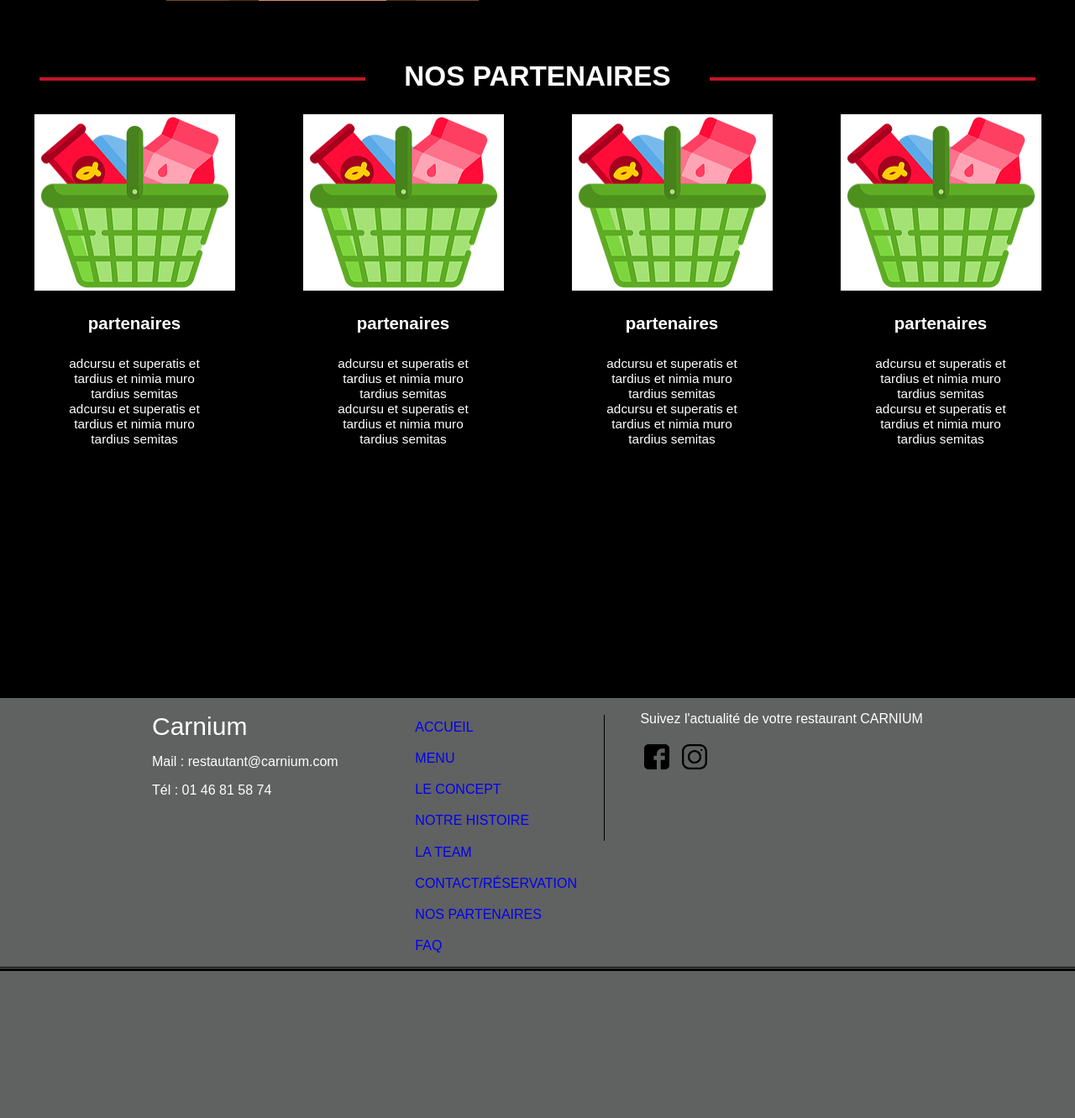
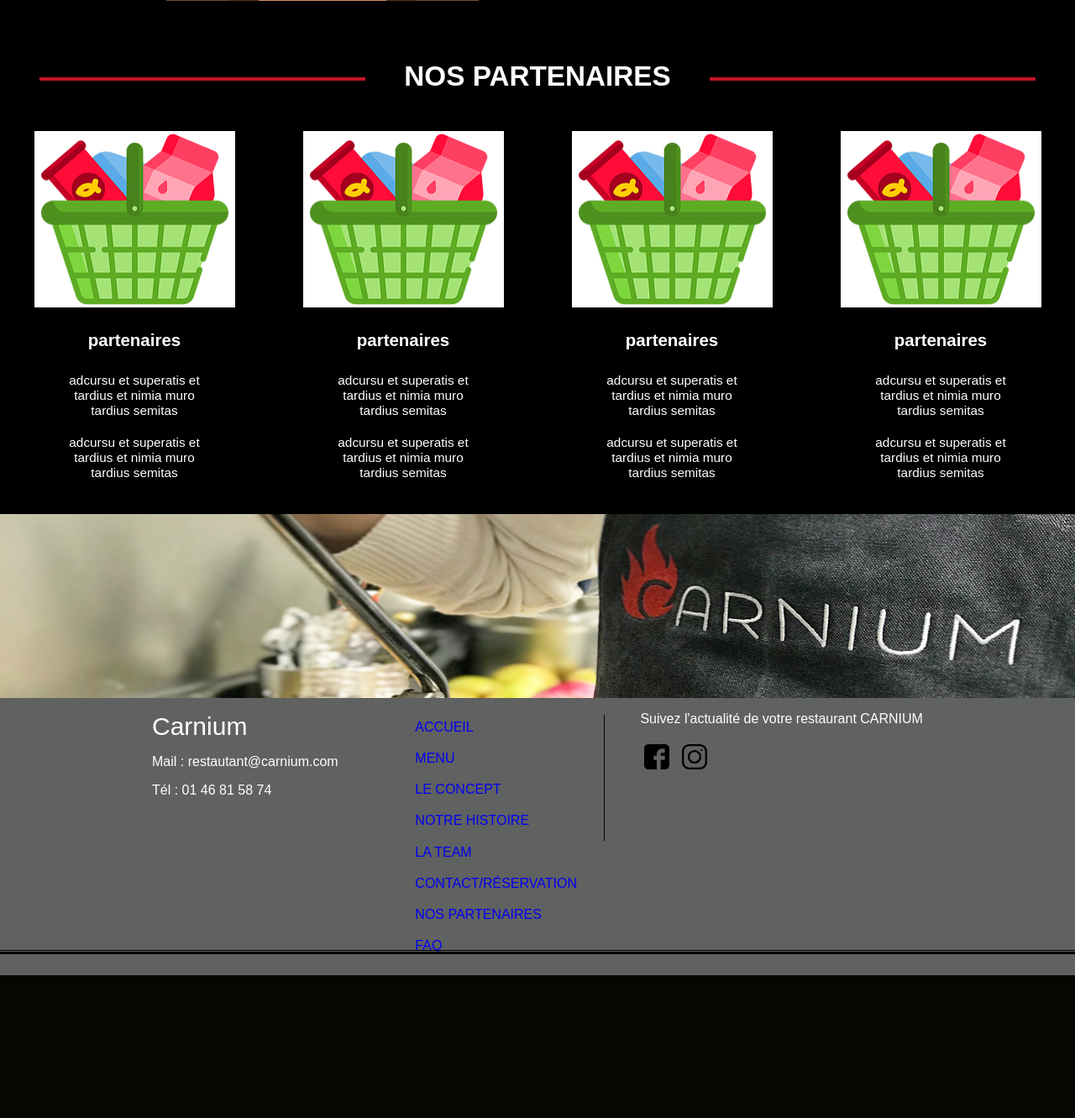
Before and after one commit to ilies28000/Carnium, a PHP site: page / in a window 1280 px wide. Shown: the part 2969-4300 px from the top of the page at 84% size. After the commit the page ends 4130 px from the top, so only its background shows below. Run offline with PHP 8.4, Linux system fonts and the light colour scheme; some web fonts are replaced.

Commit message:
Update main.css

```diff
--- a/styles/main.css
+++ b/styles/main.css
@@ -360,7 +360,7 @@
 .container_first{
   margin: 0 auto;
   width: 100%;
-  height: 600px;
+  height: auto;
   background-color: #000;
 }
 #menu{
@@ -422,7 +422,7 @@
 }
 
 .prix_menu1, .prix_menu2, .prix_menu3{
-  margin: 0 auto;
+  margin: 20px auto;
   position: absolute;
   bottom: 0;
   right: 38%;
@@ -461,7 +461,7 @@
 .background2{
   margin: 0 auto;
   width: 100%;
-  height: 250vh;
+  height: 2000px;
   background: url("../images/image8.jpeg");
   background-size: 100% 100%;
   background-attachment: fixed;
@@ -471,7 +471,7 @@
 .container_second{
   margin: 0 auto;
   width: 100%;
-  height: 100%;
+  height: auto;
   background-color: #000;
 }
 
@@ -531,7 +531,7 @@
   text-align: justify;
 }
 
-
+/* TEAM */
 
 .item1{
   margin: 50px auto;
@@ -584,7 +584,7 @@
 
 .partenaires_column{
   width: 25%;
-  margin: 0 auto;
+  margin: 20px auto;
   padding: 0;
 
 }
@@ -601,7 +601,7 @@
 }
 
 .partenaires_column p{
-  margin: 0 auto;
+  margin: 20px auto;
   text-align: center;
   font-size: 1.2vw;
   line-height: 1.4vw;
@@ -640,7 +640,7 @@
   flex-wrap: nowrap;
   width : 960px;
   margin: 0 auto;
-  height: 500px;
+  /* height: 500px; */
 }
 
 .info{
@@ -690,7 +690,7 @@
   border-top-width: 1px;
   border-bottom: solid;
   border-bottom-color: black;
-  margin-top: 320px;
+  margin-top: 300px;
 }
 
 /* PAGE CONTACT*/
```
